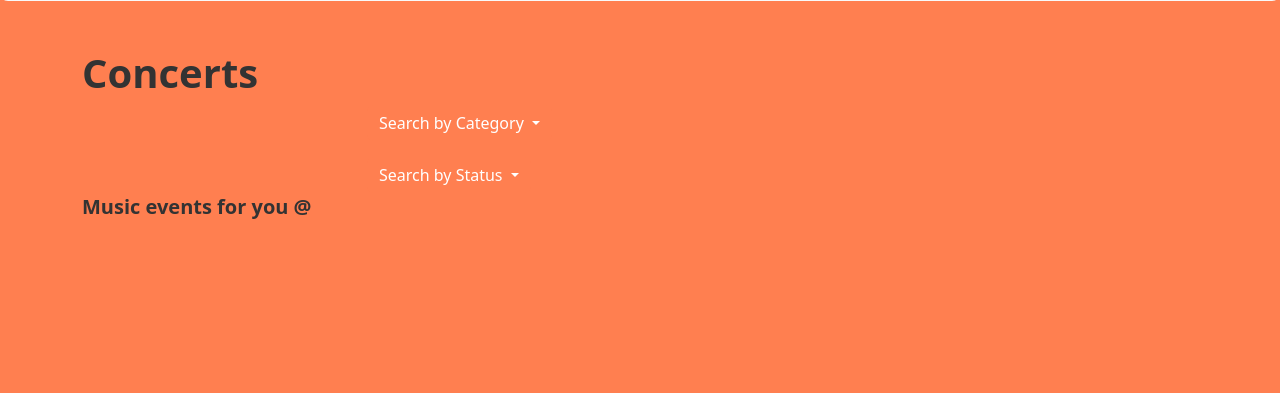
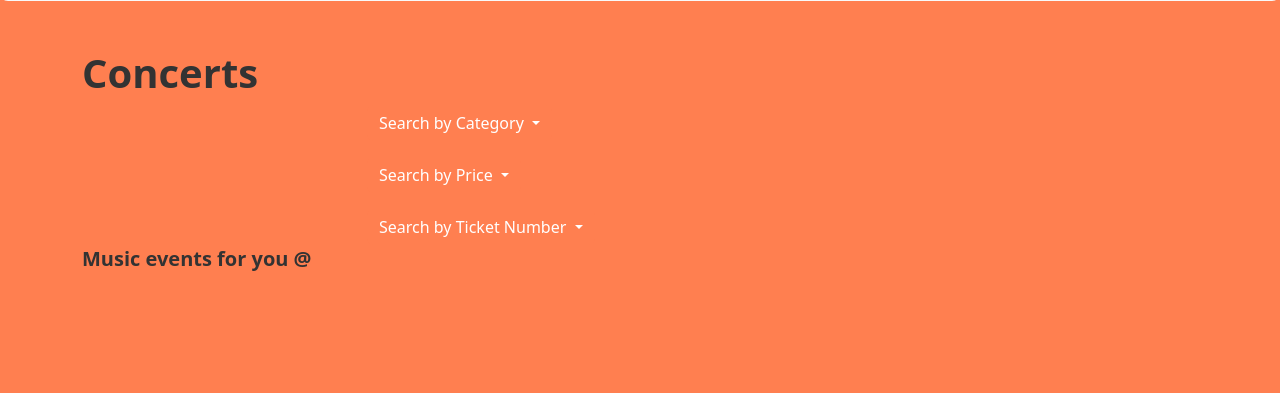
Before and after one commit to waisn22/iab207, a Flask app: page / in a window 1280 px wide. Shown: the part 407-800 px from the top of the page. Run offline with Flask 3, Linux system fonts and the light colour scheme; data that the repository does not hold is empty; some libraries are stand-ins or nearby versions.

Commit message:
searching functions added in index page

```diff
--- a/music/templates/index.html
+++ b/music/templates/index.html
@@ -10,26 +10,39 @@
                     Search by Category
                 </button>
                 <div class="dropdown-menu custom-dropdown-menu" aria-labelledby="dropdownMenuButton">
-                    <a class="dropdown-item custom-dropdown-item" href="{{ url_for('main.index') }}">Concerts</a>
-                    <a class="dropdown-item custom-dropdown-item" href="{{ url_for('main.index') }}">Rock</a>
-                    <a class="dropdown-item custom-dropdown-item" href="{{ url_for('main.index') }}">Jazz</a>
-                    <a class="dropdown-item custom-dropdown-item" href="{{ url_for('main.index') }}">Rap</a>
-                    <a class="dropdown-item custom-dropdown-item" href="{{ url_for('main.index') }}">Blues</a>
-                    <a class="dropdown-item custom-dropdown-item" href="{{ url_for('main.index') }}">Hip Hop</a>
-                    <a class="dropdown-item custom-dropdown-item" href="{{ url_for('main.index') }}">R and B</a>
+                    <a class="dropdown-item custom-dropdown-item" href="{{url_for('main.category', category='Concerts')}}">Concerts</a>
+                    <a class="dropdown-item custom-dropdown-item" href="{{url_for('main.category', category='Rock')}}">Rock</a>
+                    <a class="dropdown-item custom-dropdown-item" href="{{url_for('main.category', category='Jazz')}}">Jazz</a>
+                    <a class="dropdown-item custom-dropdown-item" href="{{url_for('main.category', category='Rap')}}">Rap</a>
+                    <a class="dropdown-item custom-dropdown-item" href="{{url_for('main.category', category='Blues')}}">Blues</a>
+                    <a class="dropdown-item custom-dropdown-item" href="{{url_for('main.category', category='Hip Hop')}}">Hip Hop</a>
+                    <a class="dropdown-item custom-dropdown-item" href="{{url_for('main.category', category='R and B')}}">R and B</a>
                 </div>
             </div>
         </div>
         <div class="col-md-6 offset-md-3 mt-3">
             <div class="custom-dropdown">
                 <button class="btn btn-primary dropdown-toggle" type="button" data-bs-toggle="dropdown" aria-haspopup="true" aria-expanded="false">
-                    Search by Status
+                    Search by Price
                 </button>
                 <div class="dropdown-menu custom-dropdown-menu" aria-labelledby="dropdownMenuButton">
-                    <a class="dropdown-item custom-dropdown-item" href="{{ url_for('main.index') }}">Open</a>
-                    <a class="dropdown-item custom-dropdown-item" href="{{ url_for('main.index') }}">Inactive</a>
-                    <a class="dropdown-item custom-dropdown-item" href="{{ url_for('main.index') }}">Sold out</a>
-                    <a class="dropdown-item custom-dropdown-item" href="{{ url_for('main.index') }}">Cancelled</a>
+                    <a class="dropdown-item custom-dropdown-item" href="{{ url_for('main.price', price='0-49') }}">0-50</a>
+                    <a class="dropdown-item custom-dropdown-item" href="{{ url_for('main.price', price='50-99') }}">50-100</a>
+                    <a class="dropdown-item custom-dropdown-item" href="{{ url_for('main.price', price='100-249') }}">100-250</a>
+                    <a class="dropdown-item custom-dropdown-item" href="{{ url_for('main.price', price='250-100000') }}">>250</a>
+                </div>
+            </div>
+        </div>
+        <div class="col-md-6 offset-md-3 mt-3">
+            <div class="custom-dropdown">
+                <button class="btn btn-primary dropdown-toggle" type="button" data-bs-toggle="dropdown" aria-haspopup="true" aria-expanded="false">
+                    Search by Ticket Number
+                </button>
+                <div class="dropdown-menu custom-dropdown-menu" aria-labelledby="dropdownMenuButton">
+                    <a class="dropdown-item custom-dropdown-item" href="{{ url_for('main.ticketquantity', ticketquantity='0-49') }}">0-50</a>
+                    <a class="dropdown-item custom-dropdown-item" href="{{ url_for('main.ticketquantity', ticketquantity='50-99') }}">50-100</a>
+                    <a class="dropdown-item custom-dropdown-item" href="{{ url_for('main.ticketquantity', ticketquantity='100-249') }}">100-250</a>
+                    <a class="dropdown-item custom-dropdown-item" href="{{ url_for('main.ticketquantity', ticketquantity='250-100000') }}">>250</a>
                 </div>
             </div>
         </div>
--- a/music/views.py
+++ b/music/views.py
@@ -19,3 +19,41 @@ def search():
         return render_template('index.html', event=event)
     else:
         return redirect(url_for('main.index'))
+@bp.route('/category')
+def category():
+    category = request.args.get('category')
+
+    if category:
+        query = "%" + category + "%"
+        event = db.session.scalars(db.select(Event).where(Event.category.like(query)))
+        return render_template('index.html', event=event)
+    else:
+        return redirect(url_for('main.index'))
+@bp.route('/price')
+def price():
+    # Get the 'price' parameter from the request
+    price_range = request.args.get('price')
+
+    if price_range:
+        # Split the 'price_range' into two values: min_price and max_price
+        min_price, max_price = map(int, price_range.split('-'))
+
+        # Perform a search for all figures between min_price and max_price (inclusive)
+        event = db.session.scalars(db.select(Event).where(Event.price >= min_price, Event.price <= max_price))
+        return render_template('index.html', event=event)
+    else:
+        return redirect(url_for('main.index'))
+@bp.route('/ticketquantity')
+def ticketquantity():
+    # Get the 'price' parameter from the request
+    ticketrange = request.args.get('ticketquantity')
+
+    if ticketrange:
+        # Split the 'price_range' into two values: min_price and max_price
+        min_ticket, max_ticket = map(int, ticketrange.split('-'))
+
+        # Perform a search for all figures between min_price and max_price (inclusive)
+        event = db.session.scalars(db.select(Event).where(Event.ticketquantity >= min_ticket, Event.ticketquantity <= max_ticket))
+        return render_template('index.html', event=event)
+    else:
+        return redirect(url_for('main.index'))
```
Also changed, not shown: music/static/img/png-transparent-dc-comics-flash-illustration-justice-league-heroes-the-flash-wonder-woman-superman-background-flashing-comics-superhero-comic-book.png (added).
